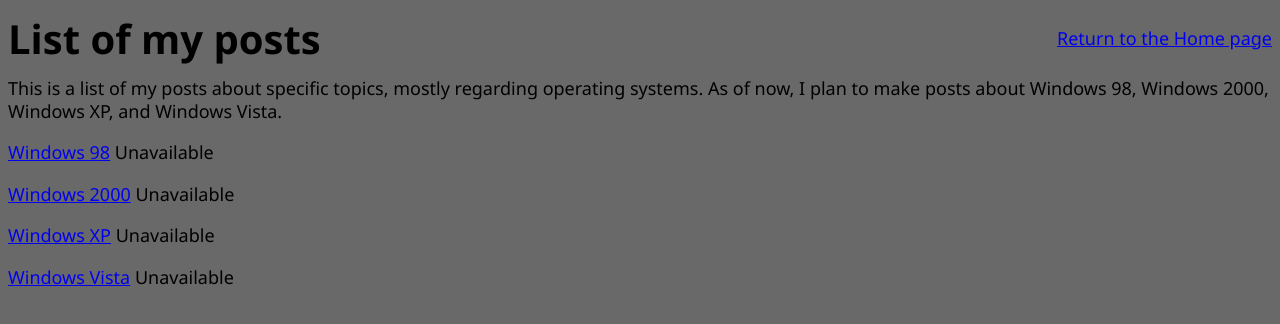
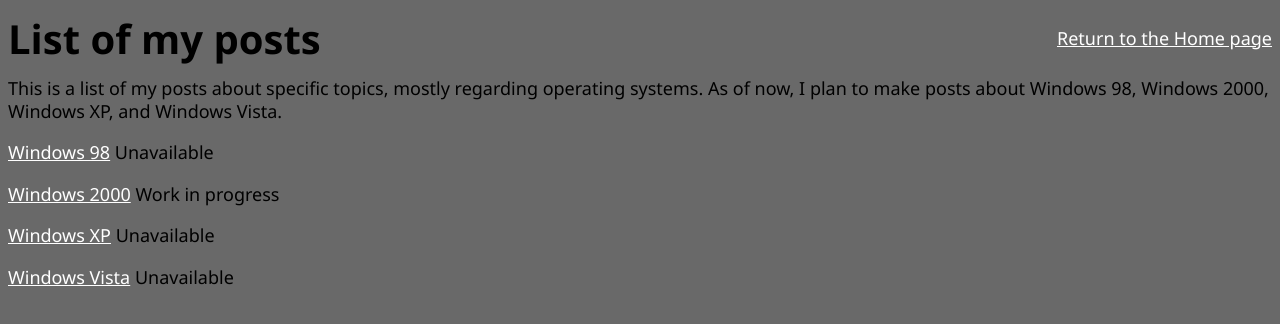
Before and after one commit to Mixarium/mixarium.github.io, a plain HTML site: page posts/postslist.html in a window 1280 px wide. Drawn offline with Linux system fonts and the light colour scheme.

Commit message:
Update postslist.html

```diff
--- a/posts/postslist.html
+++ b/posts/postslist.html
@@ -14,13 +14,13 @@
         }
     h3 {
         font-family: Segoe UI, Frutiger, Frutiger Linotype, Dejavu Sans, Helvetica Neue, Arial, sans-serif;
-        font-size: 17px;
+        font-size: 25px;
         font-style: normal;
         font-variant: normal;
         font-weight: 700;
         line-height: 23px;
          }
-    p {
+    p, a {
         font-family: Segoe UI, Frutiger, Frutiger Linotype, Dejavu Sans, Helvetica Neue, Arial, sans-serif;
         font-size: 18px;
         font-style: normal;
@@ -29,12 +29,7 @@
         line-height: 23.4px;
         }
     a {
-        font-family: Segoe UI, Frutiger, Frutiger Linotype, Dejavu Sans, Helvetica Neue, Arial, sans-serif;
-        font-size: 18px;
-        font-style: normal;
-        font-variant: normal;
-        font-weight: 100;
-        line-height: 23.4px;
+    color: white;
         }
     </style>
     <head>
@@ -55,7 +50,7 @@
         </p>
         <p>
             <a href="win2k/win2kinfo.html">Windows 2000</a>
-            Unavailable
+            Work in progress
         </p>
         <p>
             <a href="winxp/winxpinfo.html">Windows XP</a>
```
